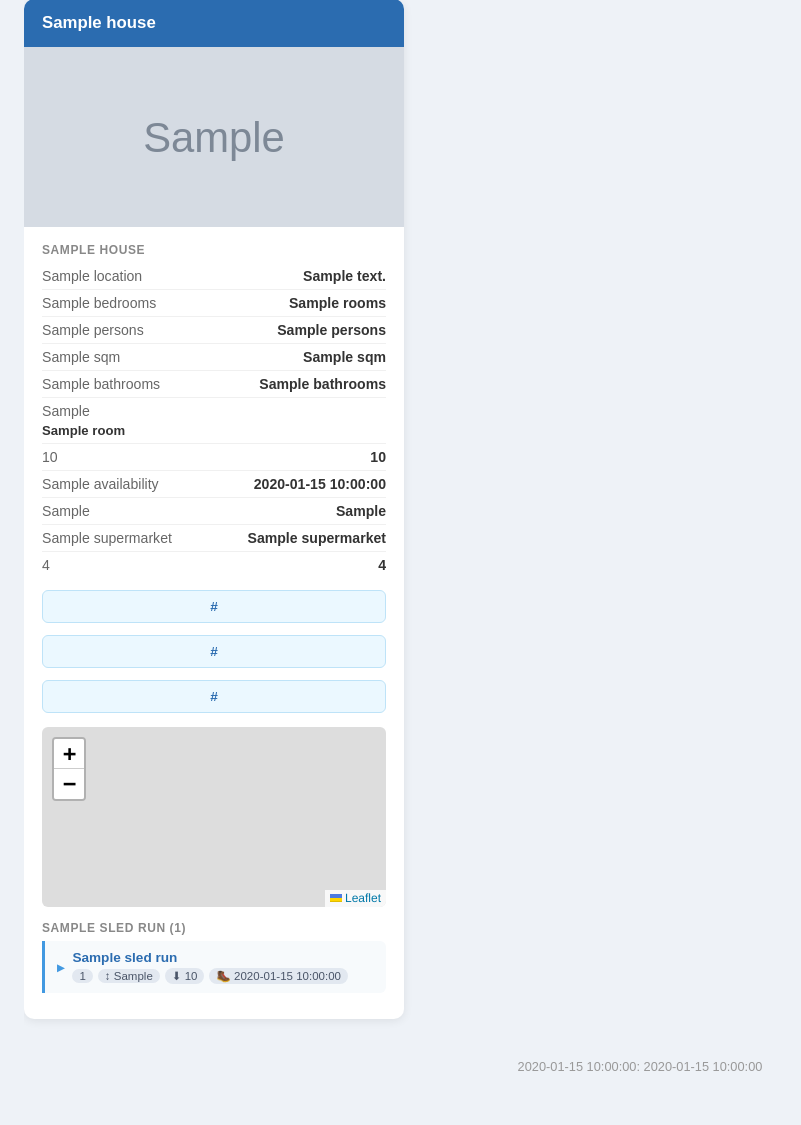
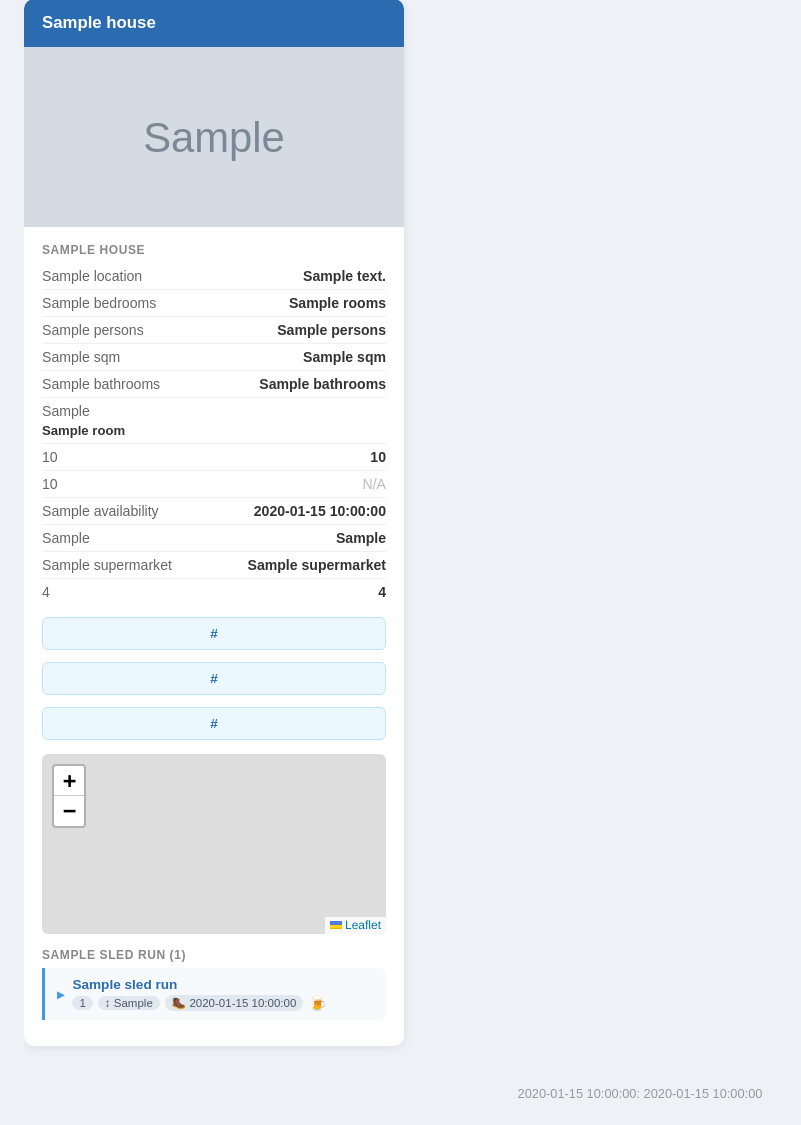
Before and after one commit to Gr3yh0und/holiday-house-comparison, a Flask app: template templates/index.html in a window 1280 px wide. Shown: the part 111-1236 px from the top of the page, without its empty margins (0-801 px from the left). Before the commit the page ends 1182 px from the top, so only its background shows below. Run offline with Flask 3, Linux system fonts and the light colour scheme; the template is opened without the code that fills it: most values are stand-ins (such as "Sample title", 1, 10 or a date in 2020); grey boxes marked "Sample" are stand-in pictures; parts of the project's set-up code (start-up, migrations or seed data) failed here and were passed over.

Commit message:
Add huts and price/person

```diff
--- a/parsers/rodelwelten.py
+++ b/parsers/rodelwelten.py
@@ -16,6 +16,7 @@ EMPTY = {k: 'N/A' for k in [
     'separate_ascent', 'ascent_aid', 'difficulty', 'operator', 'opening_hours',
 ]}
 EMPTY['track'] = []
+EMPTY['huts'] = []
 
 
 def load_cache(path):
@@ -78,6 +79,7 @@ def scrape(url, force_refresh=False):
         slope = ('Ø ' + facts[slope_key]) if slope_key else 'N/A'
 
         track = _extract_track(response.text)
+        huts = _extract_huts(response.text)
 
         result = {
             'name':             route_name,
@@ -97,6 +99,7 @@ def scrape(url, force_refresh=False):
             'operator':         operator,
             'opening_hours':    opening_hours,
             'track':            track,
+            'huts':             huts,
         }
         _cache[url] = {'fetched_at': datetime.now().isoformat(), 'data': result}
         return result
@@ -137,3 +140,24 @@ def _extract_track(page_text):
             print(f"  [track] failed to parse inline track: {e}")
 
     return []
+
+
+def _extract_huts(page_text):
+    soup = BeautifulSoup(page_text, 'html.parser')
+    huts = []
+    for div in soup.find_all('div', class_='hut-content'):
+        h4 = div.find('h4')
+        if not h4:
+            continue
+        name = h4.get_text(strip=True)
+        url = None
+        for row in div.find_all('tr'):
+            th = row.find('th')
+            td = row.find('td')
+            if th and td and th.get_text(strip=True).rstrip(':') == 'Web':
+                a = td.find('a', href=True)
+                if a:
+                    url = a['href']
+                break
+        huts.append({'name': name, 'url': url})
+    return huts
--- a/templates/index.html
+++ b/templates/index.html
@@ -176,8 +176,20 @@
                     {% endif %}
                     <li>
                         <span class="label">{{ t.house.price }}</span>
-                        <span class="value{% if house.price == 'N/A' %} na{% endif %}">{{ house.price }}{% set pp = house.price | price_per_person(house.persons) %}{% if pp %} <span style="font-weight:400; color:#888; font-size:0.82rem;">({{ pp }}/Person)</span>{% endif %}</span>
+                        <span class="value{% if house.price == 'N/A' %} na{% endif %}">{{ house.price }}</span>
                     </li>
+                    <li>
+                        <span class="label">{{ t.house.price_per_person_8 }}</span>
+                        {% set pp8 = house.price | price_per_person(8) %}
+                        <span class="value{% if not pp8 %} na{% endif %}">{{ pp8 if pp8 else 'N/A' }}</span>
+                    </li>
+                    {% if house.persons == '10' %}
+                    <li>
+                        <span class="label">{{ t.house.price_per_person_10 }}</span>
+                        {% set pp10 = house.price | price_per_person(10) %}
+                        <span class="value{% if not pp10 %} na{% endif %}">{{ pp10 if pp10 else 'N/A' }}</span>
+                    </li>
+                    {% endif %}
                     <li>
                         <span class="label">{{ t.house.availability }}</span>
                         <span class="value{% if house.time == 'Available' %} good{% endif %}">{{ house.time }}</span>
@@ -224,10 +236,10 @@
                             <div class="sled-run-meta">
                                 {% if sled_run.length != 'N/A' %}<span class="sled-meta-chip">{{ sled_run.length }}</span>{% endif %}
                                 {% if sled_run.elevation_diff != 'N/A' %}<span class="sled-meta-chip">↕ {{ sled_run.elevation_diff }}</span>{% endif %}
-                                {% if sled_run.height_bottom != 'N/A' %}<span class="sled-meta-chip">⬇ {{ sled_run.height_bottom }}</span>{% endif %}
-                                {% if sled_run.walking_time != 'N/A' %}<span class="sled-meta-chip">🥾 {{ sled_run.walking_time | replace('Minuten', 'min') }}</span>{% endif %}
+{% if sled_run.walking_time != 'N/A' %}<span class="sled-meta-chip">🥾 {{ sled_run.walking_time | replace('Minuten', 'min') }}</span>{% endif %}
                                 {% if sled_run.sled_rental == 'Ja' %}<span class="sled-meta-icon" title="{{ t.sled_runs.sled_rental }}">🛷</span>{% endif %}
-                                {% if sled_run.night_sleighing == 'Ja' %}<span class="sled-meta-icon" title="{{ t.sled_runs.night_sleighing }}">🌙</span>{% endif %}                            </div>
+                                {% if sled_run.night_sleighing == 'Ja' %}<span class="sled-meta-icon" title="{{ t.sled_runs.night_sleighing }}">🌙</span>{% endif %}
+                                {% if sled_run.huts %}<span class="sled-meta-icon" title="{{ t.sled_runs.huts }}: {{ sled_run.huts | map(attribute='name') | join(', ') }}">🍺</span>{% endif %}                            </div>
                         </div>
                     </summary>
                     <div class="sled-run-body">
@@ -256,6 +268,14 @@
                         <li><span class="label">{{ t.sled_runs.avalanche_danger }}</span><span class="value{% if sled_run.avalanche_danger == 'N/A' %} na{% endif %}">{{ sled_run.avalanche_danger }}</span></li>
                         <li><span class="label">{{ t.sled_runs.operator }}</span><span class="value{% if sled_run.operator == 'N/A' %} na{% endif %}">{{ sled_run.operator }}</span></li>
                         <li><span class="label">{{ t.sled_runs.opening_hours }}</span><span class="value{% if sled_run.opening_hours == 'N/A' %} na{% endif %}">{{ sled_run.opening_hours }}</span></li>
+                        {% if sled_run.huts %}
+                        <li style="flex-direction: column; align-items: flex-start; gap: 4px;">
+                            <span class="label">{{ t.sled_runs.huts }}</span>
+                            {% for hut in sled_run.huts %}
+                            <span class="value" style="font-size: 0.82rem;">🍺 {{ hut.name }}{% if hut.url %} <a href="{{ hut.url }}" target="_blank" class="sled-run-link">↗</a>{% endif %}</span>
+                            {% endfor %}
+                        </li>
+                        {% endif %}
                         <li><span class="label">Rodelwelten</span><span class="value"><a class="sled-run-link" href="{{ sled_run.url }}" target="_blank">{{ t.sled_runs.link_label }}</a></span></li>
                     </ul>
                     </div>
--- a/translations/de.json
+++ b/translations/de.json
@@ -10,6 +10,8 @@
         "bathrooms": "Badezimmer",
         "room_config": "Zimmerkonfiguration",
         "price": "Gesamtpreis",
+        "price_per_person_8": "Preis/Person (8 Pers.)",
+        "price_per_person_10": "Preis/Person (10 Pers.)",
         "availability": "Verfügbarkeit",
         "train_station": "Bahnhof in Nähe",
         "supermarket": "Supermarkt in Nähe",
@@ -35,7 +37,8 @@
         "avalanche_danger": "Lawinengefahr",
         "operator": "Betreiber",
         "opening_hours": "Öffnungszeiten",
-        "link_label": "↗ Zur Route"
+        "link_label": "↗ Zur Route",
+        "huts": "Einkehrmöglichkeit"
     },
     "poi": {
         "house_label": "Unterkunft",
```
